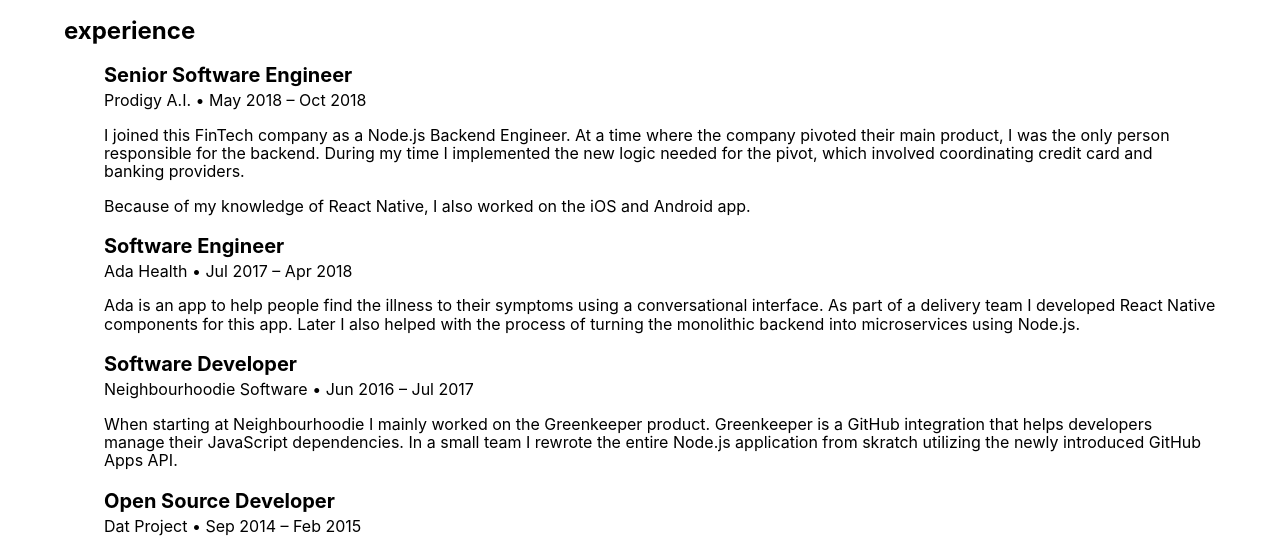
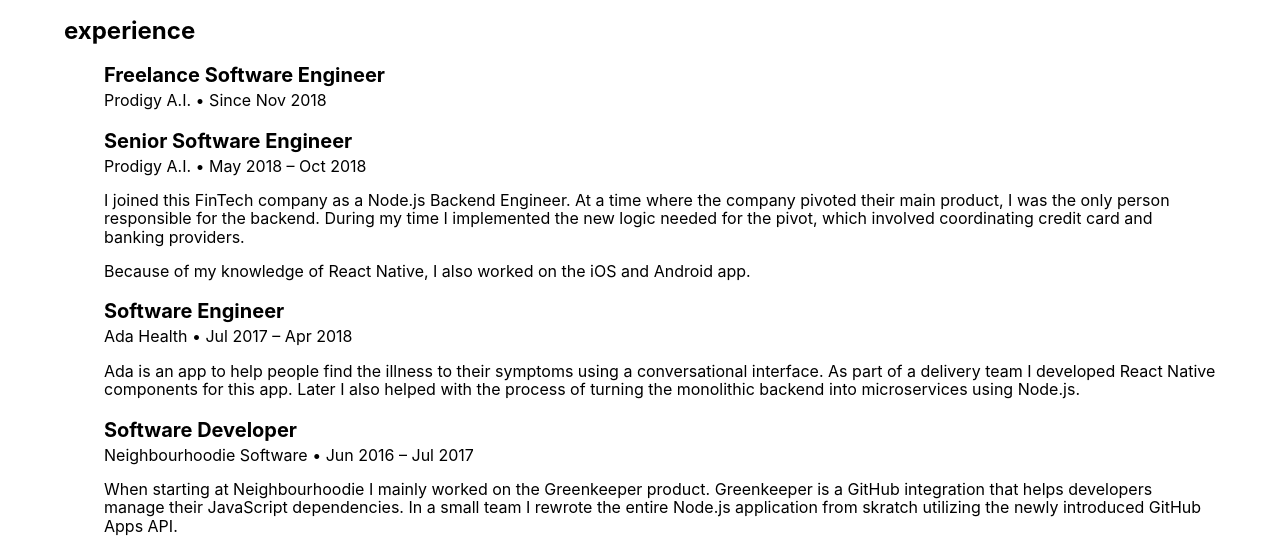
Before and after one commit to finnp/finnp.github.io, a plain HTML site: page cv.html in a window 1280 px wide. Shown: the part 244-791 px from the top of the page. Drawn offline with Linux system fonts and the light colour scheme.

Commit message:
Update cv.html

```diff
--- a/cv.html
+++ b/cv.html
@@ -21,6 +21,10 @@
 		</div>
 	 </header>
     <h2 class="f3">experience</h2>
+		<ul class="list">
+			<li><h3 class="f4 mb1">Freelance Software Engineer</h3></li>
+			<li><a class="link black" href="https://prodigyai.com/">Prodigy A.I.</a> • Since Nov 2018</li>
+		</ul>
 		<ul class="list">
 			<li><h3 class="f4 mb1">Senior Software Engineer</h3></li>
 			<li><a class="link black" href="https://prodigyai.com/">Prodigy A.I.</a> • May 2018 – Oct 2018</li>
```
